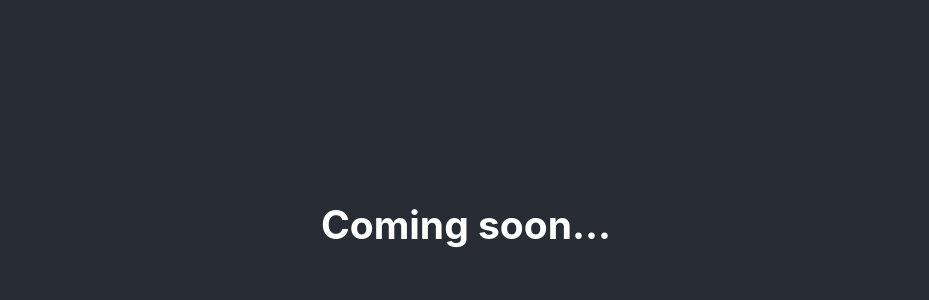
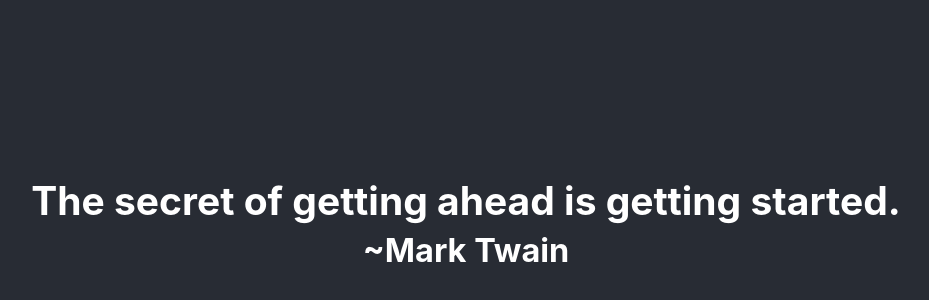
Before and after one commit to barranger/every-day, a React (Create React App) app: page / in a window 1280 px wide. Shown: the part 176-476 px from the top of the page, without its empty margins (174-1103 px from the left). Built offline with nearby package versions, Linux system fonts and the light colour scheme.

Commit message:
Added a random quote on page load

```diff
--- a/src/App.js
+++ b/src/App.js
@@ -1,12 +1,26 @@
-import React, { Component } from 'react';
-import './App.css';
+import React, { Component } from "react";
+import Quotes from "./data/quotes";
+import "./App.css";
 
 class App extends Component {
+  constructor() {
+    super();
+    var index = Math.floor(Math.random() * Quotes.length);
+    var quote = Quotes[index];
+    this.state = {
+      quote
+    };
+  }
+
   render() {
     return (
       <div className="App">
         <header className="App-header">
-          <h2>Coming soon...</h2>
+          <h2>
+            {this.state.quote.text}
+            <br />
+            <small>~{this.state.quote.author}</small>
+          </h2>
         </header>
       </div>
     );
--- /dev/null
+++ b/src/data/quotes.js
@@ -0,0 +1,22 @@
+export default [
+  {
+    author: "Carol Burnett",
+    text: "Only I can change my life. No one can do it for me."
+  },
+  {
+    author: "Aristotle",
+    text: "Quality is not an act, it is a habit."
+  },
+  {
+    author: "Mark Twain",
+    text: "The secret of getting ahead is getting started."
+  },
+  {
+    author: "Aldous Huxley",
+    text: "There is only one corner of the universe you can be certain of improving, and that's your own self."
+  },
+  {
+    author: "Ralph Marston",
+    text: "What you do today can improve all your tomorrows."
+  },
+];
```
Also changed, not shown: 1 other file (tests, documents, lock files or other folders).
